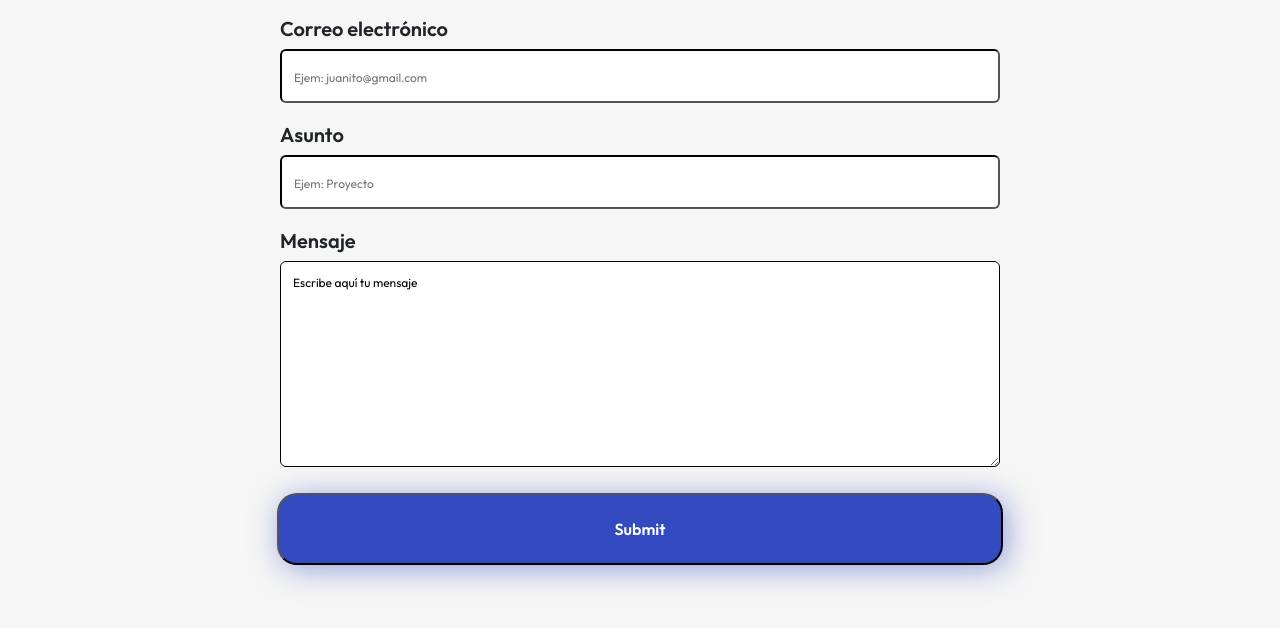
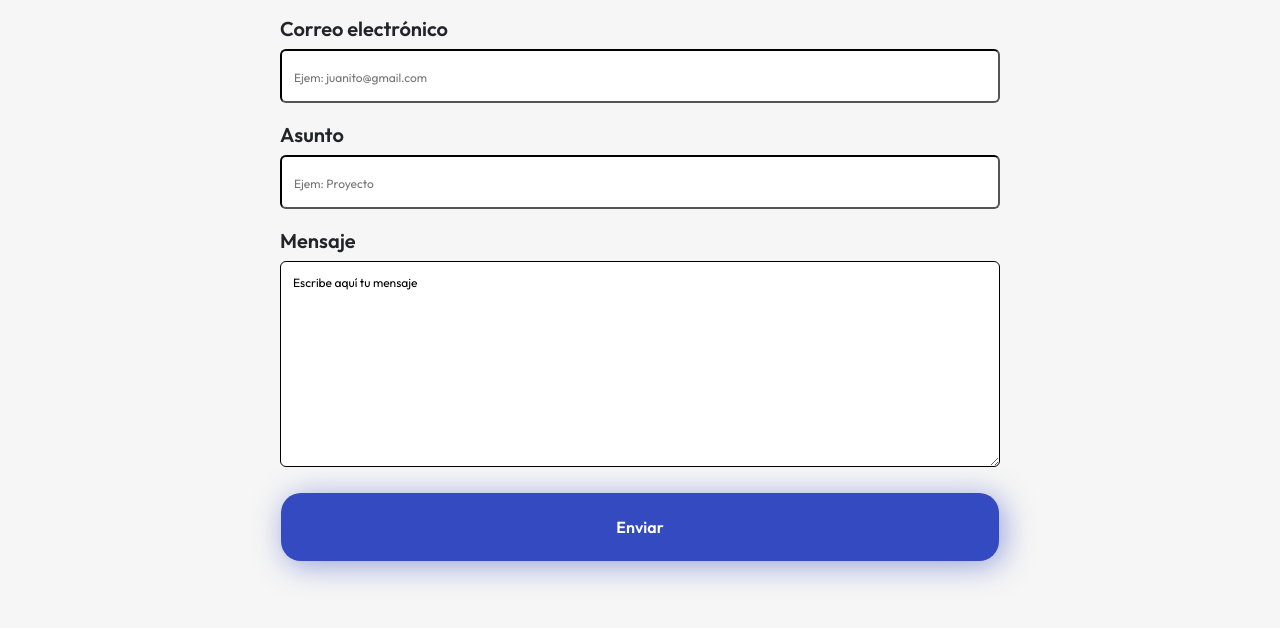
Before and after one commit to kpurica/PF-Purica, a website: page pages/contacto.html in a window 1280 px wide. Shown: the part 930-1558 px from the top of the page. Drawn offline with nearby package versions, Linux system fonts and the light colour scheme.

Commit message:
Modifique en HTML y CSS el bóton del formulario de contacto

```diff
--- a/pages/contacto.html
+++ b/pages/contacto.html
@@ -104,7 +104,7 @@
                     <h5>Mensaje</h5>
                     <textarea name="mensaje" cols="30" rows="10">Escribe aquí tu mensaje</textarea>
                 </div>
-                <input class="button-form" type="submit">
+                <button class="button-form" type="submit">Enviar</button>
             </form>
         </section>
     </main>
--- a/scss/components/_buttons.scss
+++ b/scss/components/_buttons.scss
@@ -27,6 +27,7 @@
     transition: background-color 0.30s ease;
     border-radius: 20px;
     border-color: none;
+    border: none;
     box-shadow: 4px 4px 30px 0px rgba(51, 74, 192, 0.50);
     color: $blanco;
     font-weight: 600;
```
Also changed, not shown: css/style.css.
